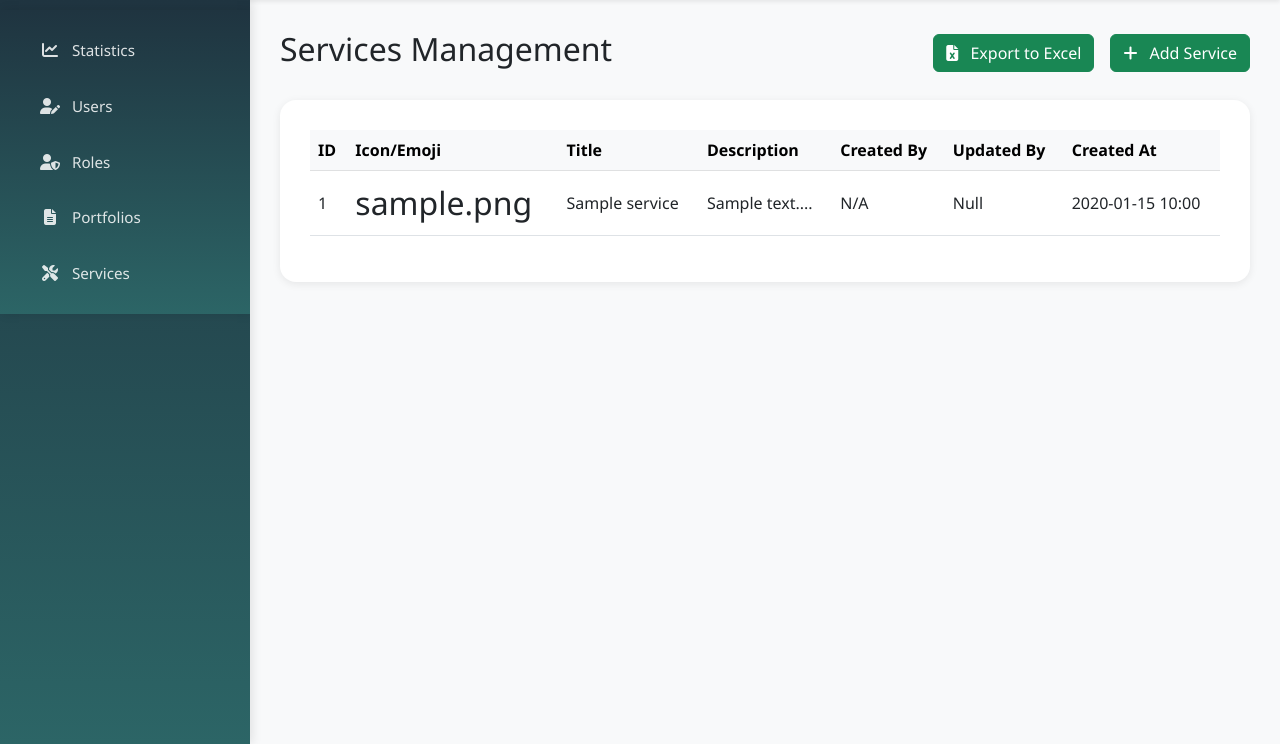
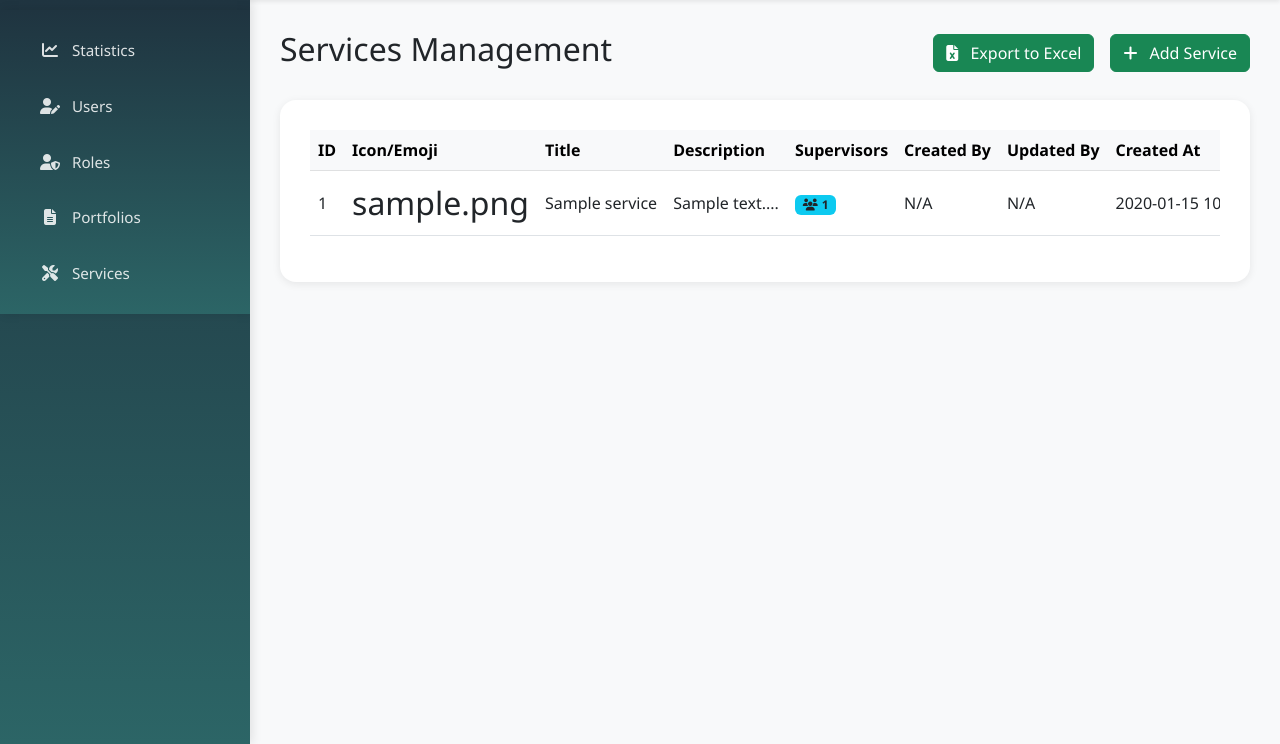
Before and after one commit to Hamzah-Owaidat/SkillBox-Web, a PHP site: page /dashboard/services in a window 1280 px wide. Shown: the part 56-800 px from the top of the page. Run offline with PHP 8.4, Linux system fonts and the light colour scheme; tables that the repository leaves empty or names only in its code hold one stand-in row (values such as "Sample post").

Commit message:
feat: Enhance Services management with supervisor assignment and pagination; update export functionality to include supervisors

```diff
--- a/app/Controllers/Dashboard/ServicesController.php
+++ b/app/Controllers/Dashboard/ServicesController.php
@@ -14,37 +14,48 @@ class ServicesController {
         $this->adminId = $_SESSION['user_id'] ?? null;
     }
 
+    /**
+     * Display all services with pagination
+     */
     public function index() {
         $page = isset($_GET['page']) ? (int)$_GET['page'] : 1;
-        $limit = 10;
+        $limit = 5;
 
+        // Get paginated services
         $pagination = Service::paginate($limit, $page);
         $services = $pagination['data'];
+
+        // Get all available supervisors for the dropdown
+        $allSupervisors = Service::getAllSupervisors();
 
         ob_start();
         require __DIR__ . '/../../../views/dashboard/services.php';
     }
 
-    // Create new service
+    /**
+     * Create new service with supervisors
+     */
     public function store() {
         if ($_SERVER['REQUEST_METHOD'] !== 'POST') {
             header("Location: {$this->baseUrl}/dashboard/services");
             exit;
         }
 
+        // Get form data
         $title = trim($_POST['title'] ?? '');
-        $image = trim($_POST['image'] ?? ''); // Emoji
+        $image = trim($_POST['image'] ?? '');
         $description = trim($_POST['description'] ?? '');
+        $supervisorIds = $_POST['supervisors'] ?? [];
 
-        // Validation
+        // Validate required fields
         if (empty($title) || empty($image) || empty($description)) {
-            $_SESSION['toast_message'] = 'All fields are required.';
+            $_SESSION['toast_message'] = 'Title, Icon and Description are required.';
             $_SESSION['toast_type'] = 'danger';
             header("Location: {$this->baseUrl}/dashboard/services");
             exit;
         }
 
-        // Create service
+        // Create the service
         $serviceId = Service::create([
             'title' => $title,
             'image' => $image,
@@ -53,7 +64,19 @@ class ServicesController {
         ]);
 
         if ($serviceId) {
-            $_SESSION['toast_message'] = 'Service created successfully.';
+            // Assign supervisors if any were selected
+            if (!empty($supervisorIds) && is_array($supervisorIds)) {
+                $assignResult = Service::assignSupervisors($serviceId, $supervisorIds);
+
+                if ($assignResult) {
+                    $supervisorCount = count($supervisorIds);
+                    $_SESSION['toast_message'] = "Service created successfully with {$supervisorCount} supervisor(s).";
+                } else {
+                    $_SESSION['toast_message'] = 'Service created but failed to assign supervisors.';
+                }
+            } else {
+                $_SESSION['toast_message'] = 'Service created successfully (no supervisors assigned).';
+            }
             $_SESSION['toast_type'] = 'success';
         } else {
             $_SESSION['toast_message'] = 'Failed to create service.';
@@ -64,33 +87,51 @@ class ServicesController {
         exit;
     }
 
-    // Update service
+    /**
+     * Update existing service and its supervisors
+     */
     public function update($id) {
         if ($_SERVER['REQUEST_METHOD'] !== 'POST') {
             header("Location: {$this->baseUrl}/dashboard/services");
             exit;
         }
 
+        // Get form data
         $title = trim($_POST['title'] ?? '');
         $image = trim($_POST['image'] ?? '');
         $description = trim($_POST['description'] ?? '');
+        $supervisorIds = $_POST['supervisors'] ?? [];
 
-        // Validation
+        // Validate required fields
         if (empty($title) || empty($image) || empty($description)) {
-            $_SESSION['toast_message'] = 'All fields are required.';
+            $_SESSION['toast_message'] = 'Title, Icon and Description are required.';
             $_SESSION['toast_type'] = 'danger';
             header("Location: {$this->baseUrl}/dashboard/services");
             exit;
         }
 
-        // Update service
-        if (Service::update($id, [
+        // Update the service
+        $updateResult = Service::update($id, [
             'title' => $title,
             'image' => $image,
             'description' => $description,
             'updated_by' => $this->adminId
-        ])) {
-            $_SESSION['toast_message'] = 'Service updated successfully.';
+        ]);
+
+        if ($updateResult) {
+            // Update supervisors (even if empty array to remove all)
+            $assignResult = Service::assignSupervisors($id, $supervisorIds);
+
+            if ($assignResult) {
+                if (!empty($supervisorIds)) {
+                    $supervisorCount = count($supervisorIds);
+                    $_SESSION['toast_message'] = "Service updated successfully with {$supervisorCount} supervisor(s).";
+                } else {
+                    $_SESSION['toast_message'] = 'Service updated successfully (all supervisors removed).';
+                }
+            } else {
+                $_SESSION['toast_message'] = 'Service updated but failed to assign supervisors.';
+            }
             $_SESSION['toast_type'] = 'success';
         } else {
             $_SESSION['toast_message'] = 'Failed to update service.';
@@ -101,10 +142,12 @@ class ServicesController {
         exit;
     }
 
-    // Delete service
+    /**
+     * Delete service (supervisors automatically deleted via cascade)
+     */
     public function delete($id) {
         if (Service::delete($id)) {
-            $_SESSION['toast_message'] = 'Service deleted successfully.';
+            $_SESSION['toast_message'] = 'Service and its supervisor assignments deleted successfully.';
             $_SESSION['toast_type'] = 'success';
         } else {
             $_SESSION['toast_message'] = 'Failed to delete service.';
@@ -115,47 +158,79 @@ class ServicesController {
         exit;
     }
 
-    // Export to Excel
+    /**
+     * Export all services to Excel including supervisors
+     */
     public function export() {
         $services = Service::getAll();
 
         $spreadsheet = new \PhpOffice\PhpSpreadsheet\Spreadsheet();
         $sheet = $spreadsheet->getActiveSheet();
 
-        // Set headers
-        $headers = ['ID', 'Title', 'Icon/Emoji', 'Description', 'Created By', 'Updated By', 'Created At', 'Updated At'];
+        // Set column headers
+        $headers = [
+            'ID',
+            'Title',
+            'Icon/Emoji',
+            'Description',
+            'Supervisors',
+            'Created By',
+            'Updated By',
+            'Created At',
+            'Updated At'
+        ];
+
         $col = 'A';
         foreach ($headers as $header) {
             $sheet->setCellValue($col . '1', $header);
             $sheet->getStyle($col . '1')->getFont()->setBold(true);
+            $sheet->getStyle($col . '1')->getFill()
+                ->setFillType(\PhpOffice\PhpSpreadsheet\Style\Fill::FILL_SOLID)
+                ->getStartColor()->setARGB('FFE0E0E0');
             $col++;
         }
 
-        // Fill data
+        // Fill data rows
         $row = 2;
         foreach ($services as $service) {
+            // Format supervisors as comma-separated names
+            $supervisorNames = [];
+            if (!empty($service['supervisors'])) {
+                foreach ($service['supervisors'] as $supervisor) {
+                    $supervisorNames[] = $supervisor['full_name'];
+                }
+            }
+            $supervisorsText = !empty($supervisorNames) ? implode(', ', $supervisorNames) : 'No Supervisors';
+
+            // Fill cells
             $sheet->setCellValue("A{$row}", $service['id']);
             $sheet->setCellValue("B{$row}", $service['title']);
             $sheet->setCellValue("C{$row}", $service['image']);
             $sheet->setCellValue("D{$row}", $service['description']);
-            $sheet->setCellValue("E{$row}", $service['created_by_name'] ?? 'N/A');
-            $sheet->setCellValue("F{$row}", $service['updated_by_name'] ?? 'N/A');
-            $sheet->setCellValue("G{$row}", $service['created_at'] ?? '');
-            $sheet->setCellValue("H{$row}", $service['updated_at'] ?? '');
+            $sheet->setCellValue("E{$row}", $supervisorsText);
+            $sheet->setCellValue("F{$row}", $service['created_by_name'] ?? 'N/A');
+            $sheet->setCellValue("G{$row}", $service['updated_by_name'] ?? 'N/A');
+            $sheet->setCellValue("H{$row}", $service['created_at'] ?? '');
+            $sheet->setCellValue("I{$row}", $service['updated_at'] ?? '');
             $row++;
         }
 
-        // Auto-size columns
-        foreach (range('A', 'H') as $col) {
+        // Auto-size all columns
+        foreach (range('A', 'I') as $col) {
             $sheet->getColumnDimension($col)->setAutoSize(true);
         }
 
-        // Set file headers
+        // Set HTTP headers for file download
         header('Content-Type: application/vnd.openxmlformats-officedocument.spreadsheetml.sheet');
         header('Content-Disposition: attachment; filename="services_export_' . date('Y-m-d_H-i-s') . '.xlsx"');
         header('Cache-Control: max-age=0');
+        header('Cache-Control: max-age=1'); // For IE
+        header('Expires: Mon, 26 Jul 1997 05:00:00 GMT'); // Date in the past
+        header('Last-Modified: ' . gmdate('D, d M Y H:i:s') . ' GMT');
+        header('Cache-Control: cache, must-revalidate');
+        header('Pragma: public');
 
-        // Output file
+        // Generate and output Excel file
         $writer = new \PhpOffice\PhpSpreadsheet\Writer\Xlsx($spreadsheet);
         $writer->save('php://output');
         exit;
--- a/app/Models/Service.php
+++ b/app/Models/Service.php
@@ -26,7 +26,7 @@ class Service extends Model
         ");
         $stmt->execute([
             $data['title'],
-            $data['image'], // This will be an emoji
+            $data['image'],
             $data['description'],
             $data['created_by'] ?? null
         ]);
@@ -44,7 +44,7 @@ class Service extends Model
 
         if (isset($data['image'])) {
             $fields[] = "image = ?";
-            $values[] = $data['image']; // Emoji
+            $values[] = $data['image'];
         }
 
         if (isset($data['description'])) {
@@ -70,9 +70,148 @@ class Service extends Model
     }
 
     public static function delete($id) {
+        // First delete related supervisors from junction table
+        self::deleteSupervisors($id);
+
         $stmt = self::db()->prepare("DELETE FROM " . static::$table . " WHERE id = ?");
         return $stmt->execute([$id]);
     }
+
+    // =====================================================
+    // SUPERVISOR MANAGEMENT METHODS
+    // =====================================================
+
+    /**
+     * Get all supervisors assigned to a specific service
+     * @param int $serviceId
+     * @return array List of supervisors with their details
+     */
+    public static function getSupervisors($serviceId) {
+        $stmt = self::db()->prepare("
+            SELECT
+                u.id,
+                u.full_name,
+                u.email,
+                u.role_id,
+                r.name as role_name
+            FROM service_supervisor ss
+            INNER JOIN users u ON ss.user_id = u.id
+            LEFT JOIN roles r ON u.role_id = r.id
+            WHERE ss.service_id = ?
+            ORDER BY u.full_name ASC
+        ");
+        $stmt->execute([$serviceId]);
+        return $stmt->fetchAll(PDO::FETCH_ASSOC);
+    }
+
+    /**
+     * Assign supervisors to a service (replaces existing assignments)
+     * @param int $serviceId
+     * @param array $supervisorIds Array of user IDs to assign as supervisors
+     * @return bool Success status
+     */
+    public static function assignSupervisors($serviceId, array $supervisorIds) {
+        try {
+            // Begin transaction for data consistency
+            self::db()->beginTransaction();
+
+            // Step 1: Remove all existing supervisor assignments for this service
+            self::deleteSupervisors($serviceId);
+
+            // Step 2: Insert new supervisor assignments
+            if (!empty($supervisorIds)) {
+                $stmt = self::db()->prepare("
+                    INSERT INTO service_supervisor (service_id, user_id)
+                    VALUES (?, ?)
+                ");
+
+                foreach ($supervisorIds as $supervisorId) {
+                    // Skip empty values
+                    if (!empty($supervisorId) && is_numeric($supervisorId)) {
+                        $stmt->execute([$serviceId, $supervisorId]);
+                    }
+                }
+            }
+
+            // Commit transaction
+            self::db()->commit();
+            return true;
+
+        } catch (\Exception $e) {
+            // Rollback on error
+            self::db()->rollBack();
+            error_log("Error assigning supervisors: " . $e->getMessage());
+            return false;
+        }
+    }
+
+    /**
+     * Remove all supervisor assignments from a service
+     * @param int $serviceId
+     * @return bool Success status
+     */
+    public static function deleteSupervisors($serviceId) {
+        $stmt = self::db()->prepare("DELETE FROM service_supervisor WHERE service_id = ?");
+        return $stmt->execute([$serviceId]);
+    }
+
+    /**
+     * Get all users with supervisor role (for dropdown selection)
+     * @return array List of supervisors available for assignment
+     */
+    public static function getAllSupervisors() {
+        $stmt = self::db()->prepare("
+            SELECT
+                u.id,
+                u.full_name,
+                u.email,
+                u.status
+            FROM users u
+            INNER JOIN roles r ON u.role_id = r.id
+            WHERE r.name = 'supervisor' AND u.status = 'active'
+            ORDER BY u.full_name ASC
+        ");
+        $stmt->execute();
+        return $stmt->fetchAll(PDO::FETCH_ASSOC);
+    }
+
+    /**
+     * Check if a user is assigned as supervisor to a service
+     * @param int $serviceId
+     * @param int $userId
+     * @return bool
+     */
+    public static function isSupervisor($serviceId, $userId) {
+        $stmt = self::db()->prepare("
+            SELECT COUNT(*) as count
+            FROM service_supervisor
+            WHERE service_id = ? AND user_id = ?
+        ");
+        $stmt->execute([$serviceId, $userId]);
+        $result = $stmt->fetch(PDO::FETCH_ASSOC);
+        return $result['count'] > 0;
+    }
+
+    /**
+     * Get all services for a specific supervisor
+     * @param int $supervisorId
+     * @return array
+     */
+    public static function getServicesBySupervisor($supervisorId) {
+        $stmt = self::db()->prepare("
+            SELECT s.*
+            FROM services s
+            INNER JOIN service_supervisor ss ON s.id = ss.service_id
+            WHERE ss.user_id = ?
+            ORDER BY s.title ASC
+        ");
+        $stmt->execute([$supervisorId]);
+        return $stmt->fetchAll(PDO::FETCH_ASSOC);
+    }
+
+    // =====================================================
+    // STANDARD CRUD METHODS WITH SUPERVISOR DATA
+    // =====================================================
 
     public static function getAll() {
         $stmt = self::db()->prepare("
@@ -85,7 +224,14 @@ class Service extends Model
             ORDER BY s.id ASC
         ");
         $stmt->execute();
-        return $stmt->fetchAll(PDO::FETCH_ASSOC);
+        $services = $stmt->fetchAll(PDO::FETCH_ASSOC);
+
+        // Attach supervisors to each service
+        foreach ($services as &$service) {
+            $service['supervisors'] = self::getSupervisors($service['id']);
+        }
+
+        return $services;
     }
 
     public static function paginate($limit = 10, $page = 1) {
@@ -106,6 +252,11 @@ class Service extends Model
         $stmt->execute();
         $services = $stmt->fetchAll(PDO::FETCH_ASSOC);
 
+        // Attach supervisors to each service
+        foreach ($services as &$service) {
+            $service['supervisors'] = self::getSupervisors($service['id']);
+        }
+
         $countStmt = self::db()->query("SELECT COUNT(*) as total FROM " . static::$table);
         $total = $countStmt->fetch(PDO::FETCH_ASSOC)['total'];
 
--- a/views/dashboard/services.php
+++ b/views/dashboard/services.php
@@ -25,6 +25,7 @@ ob_start();
           <th>Icon/Emoji</th>
           <th>Title</th>
           <th>Description</th>
+          <th>Supervisors</th>
           <th>Created By</th>
           <th>Updated By</th>
           <th>Created At</th>
@@ -46,8 +47,17 @@ ob_start();
               </td>
               <td><?= htmlspecialchars($service['title']) ?></td>
               <td><?= htmlspecialchars(substr($service['description'], 0, 60)) ?>...</td>
+              <td>
+                <?php if (!empty($service['supervisors'])): ?>
+                  <span class="badge bg-info text-dark">
+                    <i class="fas fa-users me-1"></i><?= count($service['supervisors']) ?>
+                  </span>
+                <?php else: ?>
+                  <span class="text-muted">No Supervisors</span>
+                <?php endif; ?>
+              </td>
               <td><?= htmlspecialchars($service['created_by_name'] ?? 'N/A') ?></td>
-              <td><?= htmlspecialchars($service['updated_by_name'] ?? 'Null') ?></td>
+              <td><?= htmlspecialchars($service['updated_by_name'] ?? 'N/A') ?></td>
               <td><?= date('Y-m-d H:i', strtotime($service['created_at'])) ?></td>
               <td><?= date('Y-m-d H:i', strtotime($service['updated_at'])) ?></td>
               <td class="text-center">
@@ -101,6 +111,20 @@ ob_start();
               <strong><i class="fas fa-align-left me-2"></i>Description:</strong>
               <p><?= htmlspecialchars($service['description']) ?></p>
             </div>
+            <div class="col-md-12 mb-3">
+              <strong><i class="fas fa-users me-2"></i>Supervisors:</strong>
+              <?php if (!empty($service['supervisors'])): ?>
+                <div class="mt-2">
+                  <?php foreach ($service['supervisors'] as $supervisor): ?>
+                    <span class="badge bg-primary me-2 mb-2">
+                      <i class="fas fa-user me-1"></i><?= htmlspecialchars($supervisor['full_name']) ?>
+                    </span>
+                  <?php endforeach; ?>
+                </div>
+              <?php else: ?>
+                <p class="text-muted mt-2">No supervisors assigned</p>
+              <?php endif; ?>
+            </div>
             <div class="col-md-6 mb-3">
               <strong><i class="fas fa-user me-2"></i>Created By:</strong>
               <p><?= htmlspecialchars($service['created_by_name'] ?? 'N/A') ?></p>
@@ -119,7 +143,9 @@ ob_start();
             </div>
           </div>
           <div class="modal-footer">
-            <button type="button" class="btn btn-secondary" data-bs-dismiss="modal">Close</button>
+            <button type="button" class="btn btn-secondary" data-bs-dismiss="modal">
+              <i class="fas fa-times me-2"></i>Close
+            </button>
           </div>
           <?php
           $modalConfig['content'] = ob_get_clean();
@@ -135,6 +161,11 @@ ob_start();
               'content' => ''
           ];
           ob_start();
+
+          // Get current supervisor IDs
+          $currentSupervisorIds = array_map(function($sup) {
+              return $sup['id'];
+          }, $service['supervisors'] ?? []);
           ?>
           <form method="POST" action="<?= $this->baseUrl ?>/dashboard/services/<?= $service['id'] ?>">
             <input type="hidden" name="_method" value="PATCH">
@@ -167,6 +198,24 @@ ob_start();
                       required
                       placeholder="Enter service description"><?= htmlspecialchars($service['description']) ?></textarea>
               </div>
+              <div class="col-md-12 mb-3">
+                <label class="form-label"><i class="fas fa-users me-2"></i>Assign Supervisors</label>
+                <select class="form-select" name="supervisors[]" multiple size="6">
+                  <?php if (empty($allSupervisors)): ?>
+                    <option disabled>No supervisors available</option>
+                  <?php else: ?>
+                    <?php foreach ($allSupervisors as $supervisor): ?>
+                      <option value="<?= $supervisor['id'] ?>"
+                              <?= in_array($supervisor['id'], $currentSupervisorIds) ? 'selected' : '' ?>>
+                        <?= htmlspecialchars($supervisor['full_name']) ?> - <?= htmlspecialchars($supervisor['email']) ?>
+                      </option>
+                    <?php endforeach; ?>
+                  <?php endif; ?>
+                </select>
+                <small class="text-muted d-block mt-1">
+                  <i class="fas fa-info-circle me-1"></i>Hold Ctrl (Windows) or Cmd (Mac) to select multiple supervisors
+                </small>
+              </div>
             </div>
             <div class="modal-footer">
               <button type="button" class="btn btn-secondary" data-bs-dismiss="modal">
@@ -184,7 +233,7 @@ ob_start();
 
         <?php endforeach; ?>
       <?php else: ?>
-        <tr><td colspan="9" class="text-center py-4">
+        <tr><td colspan="10" class="text-center py-4">
           <i class="fas fa-box-open fa-3x text-muted mb-3"></i>
           <p class="text-muted">No Services found.</p>
         </td></tr>
@@ -253,6 +302,23 @@ ob_start();
             required
             placeholder="Enter service description"></textarea>
     </div>
+    <div class="col-md-12 mb-3">
+      <label class="form-label"><i class="fas fa-users me-2"></i>Assign Supervisors</label>
+      <select class="form-select" name="supervisors[]" multiple size="6">
+        <?php if (empty($allSupervisors)): ?>
+          <option disabled>No supervisors available</option>
+        <?php else: ?>
+          <?php foreach ($allSupervisors as $supervisor): ?>
+            <option value="<?= $supervisor['id'] ?>">
+              <?= htmlspecialchars($supervisor['full_name']) ?> - <?= htmlspecialchars($supervisor['email']) ?>
+            </option>
+          <?php endforeach; ?>
+        <?php endif; ?>
+      </select>
+      <small class="text-muted d-block mt-1">
+        <i class="fas fa-info-circle me-1"></i>Hold Ctrl (Windows) or Cmd (Mac) to select multiple supervisors
+      </small>
+    </div>
   </div>
   <div class="modal-footer">
     <button type="button" class="btn btn-secondary" data-bs-dismiss="modal">
```
Also changed, not shown: 1 other file.
